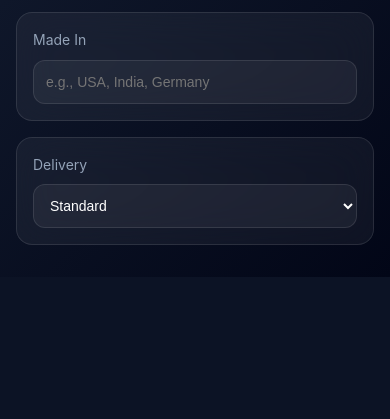
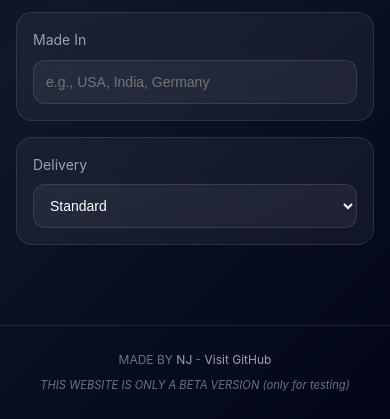
Before and after one commit to commonsen/Koinza, a Flask app: page / in a window 390 px wide. Shown: the part 662-1081 px from the top of the page. Before the commit the page ends 939 px from the top, so only its background shows below. Run offline with Flask 3, Linux system fonts and the light colour scheme.

Commit message:
Updated index.html and style.css with new footer and layout changes

```diff
--- a/static/css/style.css
+++ b/static/css/style.css
@@ -1,3 +1,6 @@
+/* KOINZA - Fully Responsive Styles */
+/* Mobile-first approach with perfect scaling */
+
 :root {
     --primary: #8b5cf6;
     --primary-dark: #7c3aed;
@@ -891,3 +894,48 @@ body {
         margin-bottom: 1.5rem;
     }
 }
+
+/* Footer */
+.footer {
+    margin-top: 4rem;
+    padding: 2rem 0;
+    border-top: 1px solid var(--border);
+    text-align: center;
+}
+
+.footer-text {
+    color: #6b7280;
+    font-size: 0.875rem;
+    margin-bottom: 0.5rem;
+}
+
+.footer-text a {
+    color: #9ca3af;
+    text-decoration: none;
+    transition: color 0.2s;
+}
+
+.footer-text a:hover {
+    color: var(--primary);
+}
+
+.footer-beta {
+    color: #6b7280;
+    font-size: 0.75rem;
+    font-style: italic;
+}
+
+@media (max-width: 640px) {
+    .footer {
+        margin-top: 3rem;
+        padding: 1.5rem 0;
+    }
+
+    .footer-text {
+        font-size: 0.75rem;
+    }
+
+    .footer-beta {
+        font-size: 0.7rem;
+    }
+}
--- a/templates/index.html
+++ b/templates/index.html
@@ -162,6 +162,19 @@
         </div>
     </div>
 
+    <!-- Footer -->
+    <footer class="footer">
+        <div class="container">
+            <p class="footer-text">
+                MADE BY <a href="https://github.com/commonsen" target="_blank" rel="noopener">NJ</a> -
+                <a href="https://github.com/commonsen/Koinza" target="_blank" rel="noopener">Visit GitHub</a>
+            </p>
+            <p class="footer-beta">
+                THIS WEBSITE IS ONLY A BETA VERSION (only for testing)
+            </p>
+        </div>
+    </footer>
+
     <script src="/static/js/main.js"></script>
 </body>
 </html>
```
